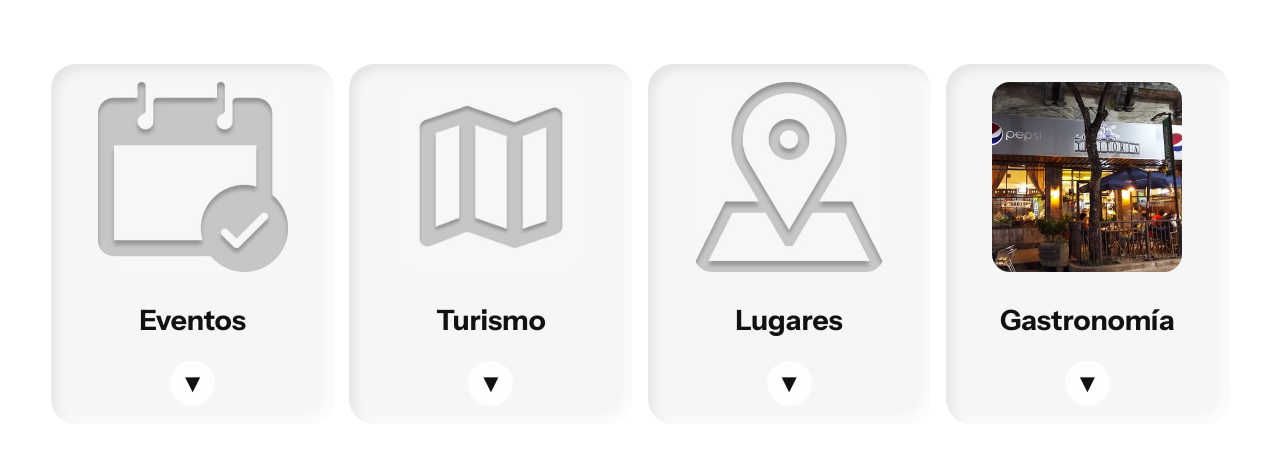
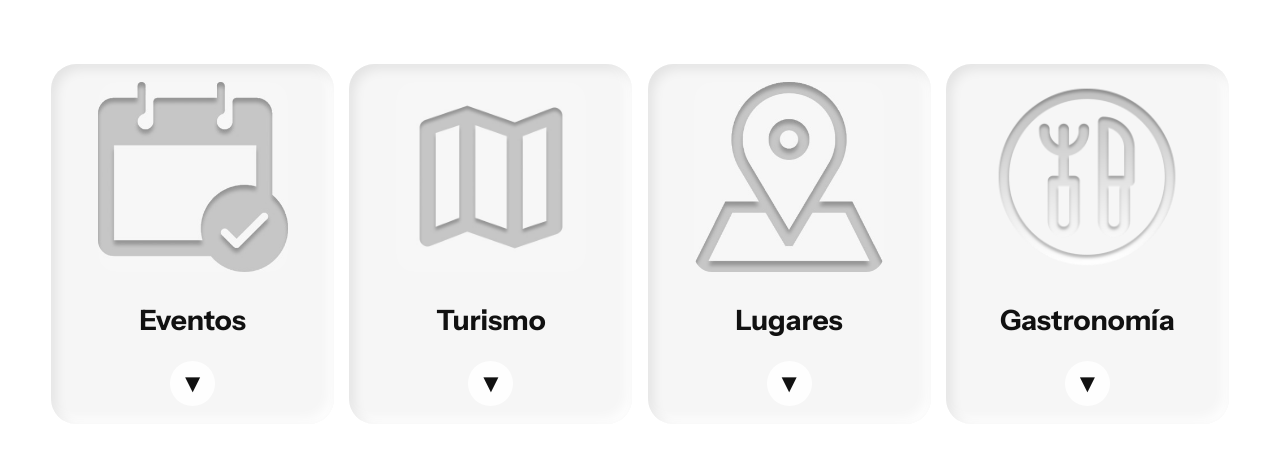
Before and after one commit to aarcrespo-pixel/proyectosigturbapst, a PHP site: page / in a window 1280 px wide. Shown: the part 800-1271 px from the top of the page. Run offline with PHP 8.4, Linux system fonts and the light colour scheme; tables that the repository leaves empty hold one stand-in row (values such as "Sample post"); grey boxes marked "Sample" are stand-in pictures; data that the repository does not hold is empty.

Commit message:
Actualizar imagen de gastronomía en inicio
Co-authored-by: Copilot <223556219+Copilot@users.noreply.github.com>

```diff
--- a/index.php
+++ b/index.php
@@ -36,7 +36,7 @@ foreach ($lugaresDestacados as &$lugarDestacado) {
 }
 unset($lugarDestacado);
 foreach ($gastronomiaDestacada as &$propuestaGastronomica) {
-    $propuestaGastronomica['imagen'] = $resolverImagenIndex((string) $propuestaGastronomica['imagen'], 'contenido-publico', 'img/gastronomia.jpg');
+    $propuestaGastronomica['imagen'] = $resolverImagenIndex((string) $propuestaGastronomica['imagen'], 'contenido-publico', 'img/gastronomia.png');
 }
 unset($propuestaGastronomica);
 ?>
@@ -144,7 +144,7 @@ unset($propuestaGastronomica);
         </div>
         <div class="feature">
             <div class="feature-header">
-                <img class="feature-image-gastronomia" src="img/gastronomia.jpg" alt="Propuesta gastronómica de Salto" loading="lazy">
+                <img class="feature-image-gastronomia" src="img/gastronomia.png" alt="Propuesta gastronómica de Salto" loading="lazy">
                 <h3 data-i18n="homeFeatureGastronomy">Gastronomía</h3>
                 <button class="feature-toggle" aria-expanded="false">▼</button>
             </div>
@@ -249,7 +249,7 @@ unset($propuestaGastronomica);
                 <?php else: ?>
                     <div class="slide activo">
                         <div class="info-evento"><h3>Sabores de Salto</h3><p>Descubrí las propuestas gastronómicas locales.</p><div class="accion-boton"><a href="php/gastronomia.php#propuestas-gastronomicas" class="boton-amarillo">Ver gastronomía</a></div></div>
-                        <img src="img/gastronomia.jpg" alt="Gastronomía de Salto" loading="lazy">
+                        <img src="img/gastronomia.png" alt="Gastronomía de Salto" loading="lazy">
                     </div>
                 <?php endif; ?>
             </div>
```
